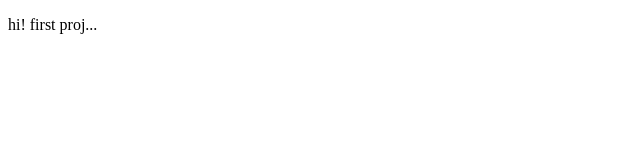
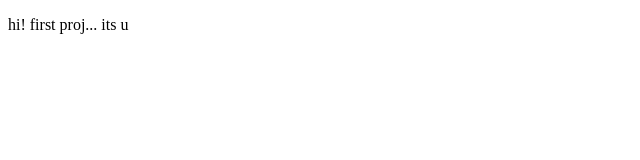
Before and after one commit to Nida701/nida-demo, a plain HTML site: page index.html in a window 1280 px wide. Shown: the full height of the page, 0-640 px from the left. Drawn offline with Linux system fonts and the light colour scheme.

Commit message:
its nowly changed

```diff
--- a/index.html
+++ b/index.html
@@ -6,7 +6,7 @@
     <title>Document</title>
 </head>
 <body>
-    <p>hi! first proj...</p>
+    <p>hi! first proj... its u</p>
 
 </body>
 </html>
```
